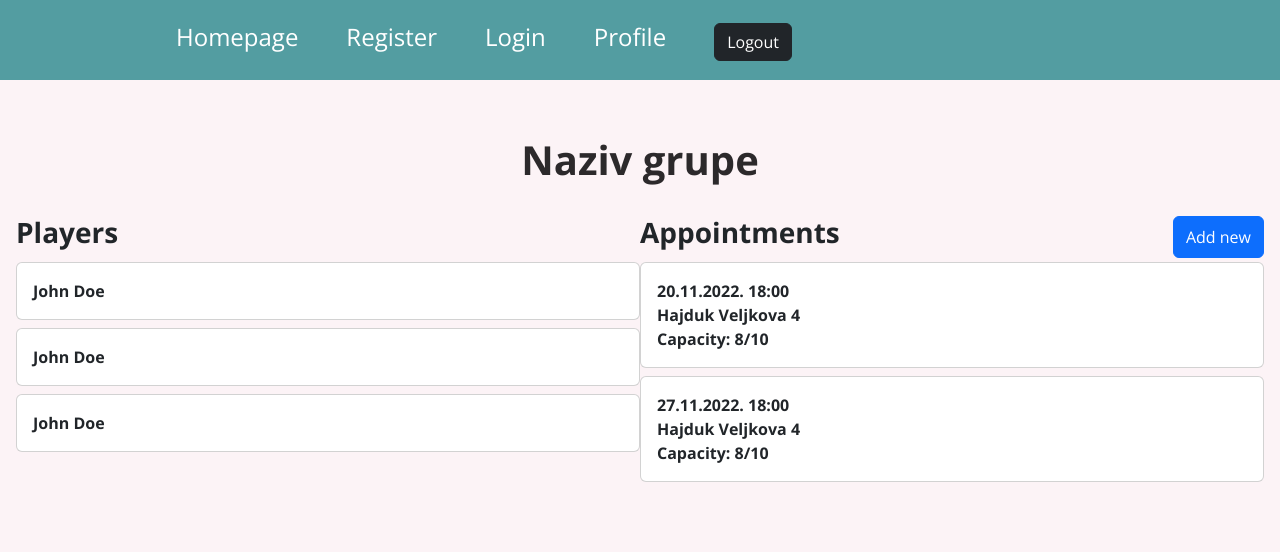
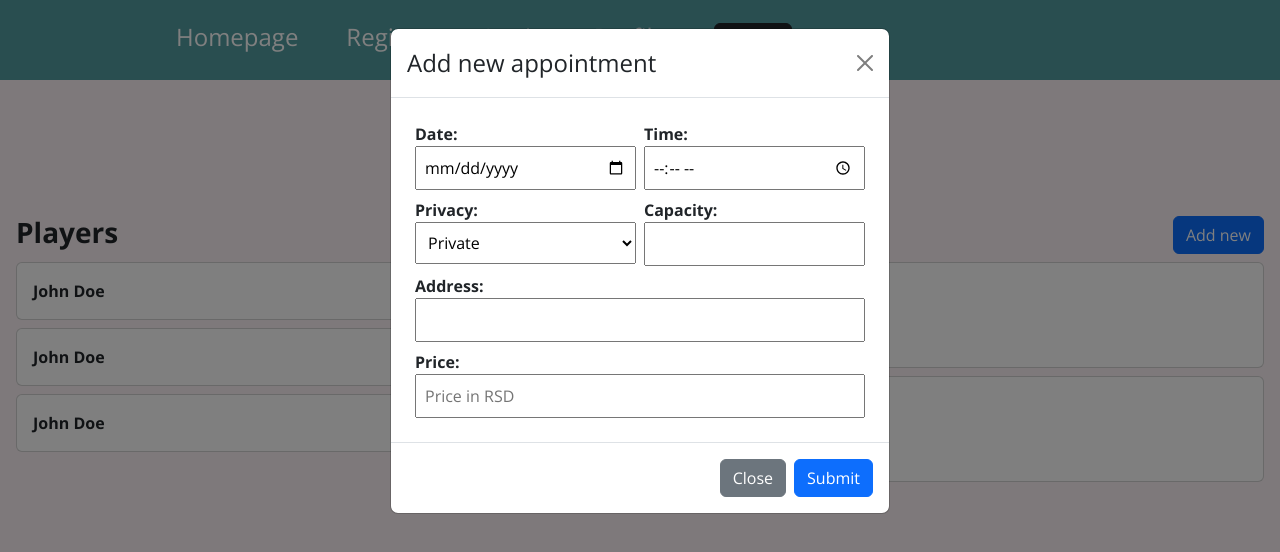
Before and after one commit to andric-milos/bachelor-thesis, a React (Create React App) app in the folder frontend/bachelor-thesis/: page /group in a window 1280 px wide. Both pictures are taken after a click on the button "Add new". Shown: the top 552 px of the page. Built offline with nearby package versions, Linux system fonts and the light colour scheme.

Commit message:
Created a modal for creating a new appointment

```diff
--- /dev/null
+++ b/frontend/bachelor-thesis/src/components/modals/NewAppointmentModal.js
@@ -0,0 +1,100 @@
+import { useState, useRef } from "react";
+
+import Modal from "react-bootstrap/Modal";
+import Button from "react-bootstrap/Button";
+
+function NewAppointmentModal(props) { // Pass group id as a prop.
+    const [show, setShow] = useState(false);
+
+    const dateInputRef = useRef();
+    const timeInputRef = useRef();
+    const privacySelectRef = useRef();
+    const capacityInputRef = useRef();
+    const addressInputRef = useRef();
+    const priceInputRef = useRef();
+
+    const handleClose = () => {
+        setShow(false);
+    }
+
+    const handleShow = () => setShow(true);
+
+    const createAppointmentHandler = () => {
+        let dto = {
+            "date" : dateInputRef.current.value,
+            "time" : timeInputRef.current.value,
+            "privacy" : privacySelectRef.current.value,
+            "capacity" : capacityInputRef.current.value,
+            "address" : addressInputRef.current.value,
+            "price" : priceInputRef.current.value
+        };
+
+        console.log(dto);
+    }
+
+    return (
+        <div>
+            <Button variant="primary" onClick={handleShow}>Add new</Button>
+
+            <Modal show={show} onHide={handleClose}>
+                <Modal.Header closeButton>
+                    <Modal.Title>Add new appointment</Modal.Title>
+                </Modal.Header>
+                <Modal.Body>
+                    <div className="d-flex flex-column m-1">
+                        <div className="d-flex flex-row justify-content-between">
+                            <div className="d-flex flex-column w-50 m-1">
+                                <label ><b>Date:</b></label>
+                                <input type="date" className="p-2" ref={dateInputRef}></input>
+                            </div>
+                            <div className="d-flex flex-column w-50 m-1">
+                                <label ><b>Time:</b></label>
+                                <input type="time" className="p-2" ref={timeInputRef}></input>
+                            </div>
+                        </div>
+
+                        <div className="d-flex flex-row justify-content-between">
+                            <div className="d-flex flex-column w-50 m-1">
+                                <label ><b>Privacy:</b></label>
+                                <select name="privacy" className="p-2" ref={privacySelectRef}>
+                                    <option value="private">Private</option>
+                                    <option value="public">Public</option>
+                                </select>
+                            </div>
+                            <div className="d-flex flex-column w-50 m-1">
+                                <label ><b>Capacity:</b></label>
+                                <input
+                                    type="number"
+                                    className="p-2"
+                                    min="2" max="14"
+                                    ref={capacityInputRef}>
+                                </input>
+                            </div>
+                        </div>
+
+                        <div className="d-flex flex-column m-1">
+                            <label ><b>Address:</b></label>
+                            <input type="text" className="p-2" ref={addressInputRef}></input>
+                        </div>
+
+                        <div className="d-flex flex-column m-1">
+                            <label ><b>Price:</b></label>
+                            <input
+                                type="text"
+                                className="p-2"
+                                placeholder="Price in RSD"
+                                ref={priceInputRef}>
+                            </input>
+                        </div>
+                    </div>
+                </Modal.Body>
+                <Modal.Footer>
+                    <Button variant="secondary" onClick={handleClose}>Close</Button>
+                    <Button variant="primary" onClick={createAppointmentHandler}>Submit</Button>
+                </Modal.Footer>
+            </Modal>
+        </div>
+    );
+}
+
+export default NewAppointmentModal;
--- a/frontend/bachelor-thesis/src/pages/GroupPage.js
+++ b/frontend/bachelor-thesis/src/pages/GroupPage.js
@@ -1,4 +1,4 @@
-import Button from "react-bootstrap/Button";
+import NewAppointmentModal from "../components/modals/NewAppointmentModal";
 
 function GroupPage() {
     return (
@@ -28,7 +28,7 @@ function GroupPage() {
                 <div className="d-flex flex-column col-sm-6">
                     <div className="d-flex flex-row justify-content-between">
                         <h3><b>Appointments</b></h3>
-                        <Button variant="primary">Add new</Button>
+                        <NewAppointmentModal />
                     </div>
 
                     <div className="card my-1">
```
